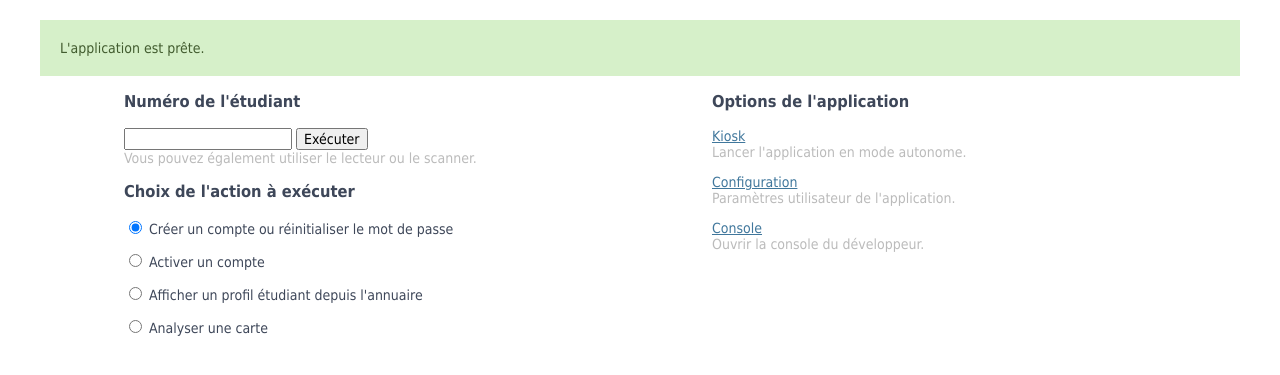
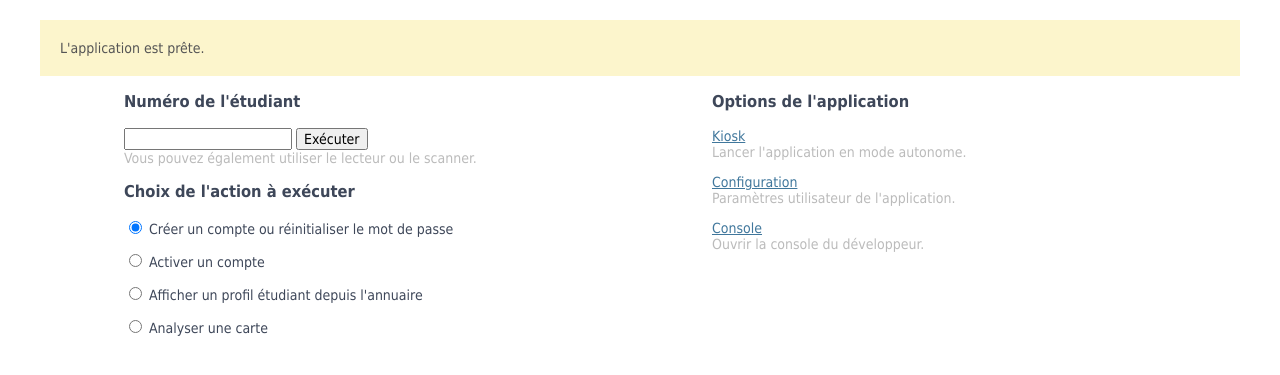
Before and after one commit to UPMC/kioskauth, a PHP site: page / in a window 1280 px wide. Shown: the part 93-468 px from the top of the page. Run offline with PHP 8.4, Linux system fonts and the light colour scheme.

Commit message:
Update dashboard user interface

```diff
--- a/kioskauth/index.php
+++ b/kioskauth/index.php
@@ -21,7 +21,7 @@
 
     <section>
 
-      <div id="message" class="success">L'application est prête.</div>
+      <div id="message" class="notification">L'application est prête.</div>
 
       <div class="box">
 
```
